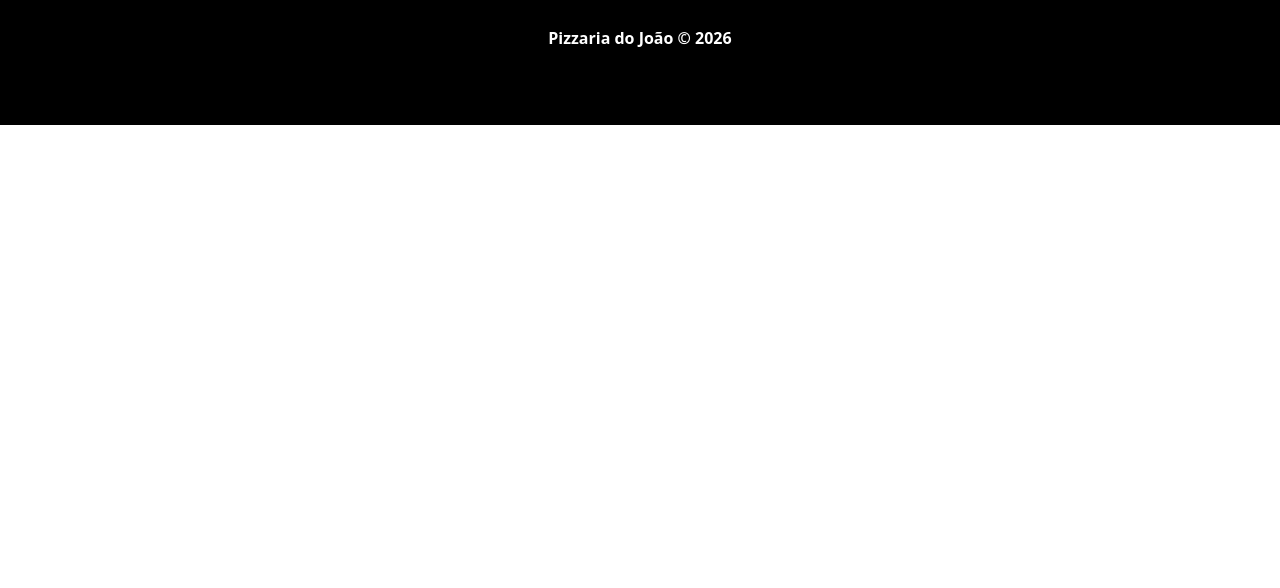
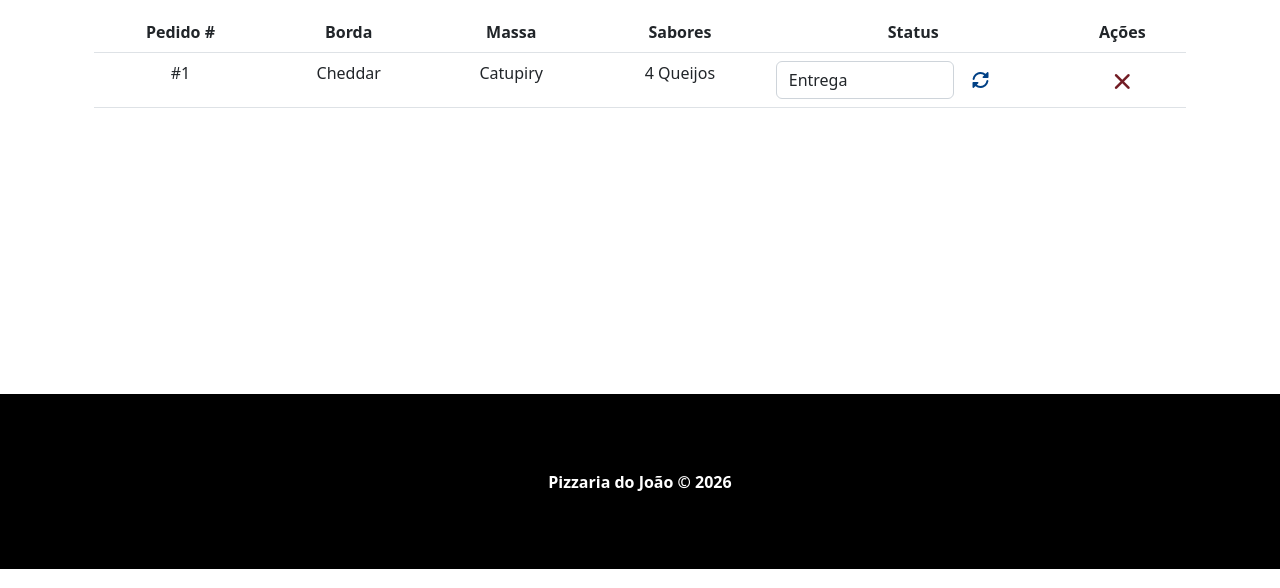
Before and after one commit to Lorrayne-Araujo/pizzaria_joaozinho, a website: page html/dashboard.html in a window 1280 px wide. Shown: the part 212-800 px from the top of the page. Drawn offline with nearby package versions, Linux system fonts and the light colour scheme.

Commit message:
Ajustes do Front End da tela de dashboard

```diff
--- a/css/style.css
+++ b/css/style.css
@@ -91,6 +91,42 @@ html, body {
     border: 2px solid #fa1c32;
 }
 
+/* DASHBOARD */
+.delete-btn, .update-btn {
+    border: none;
+    background-color: transparent;
+}
+
+.delete-btn {
+    padding-top: 10px;
+}
+
+.delete-btn i {
+    color: #721c24;
+    font-size: 20px;
+}
+
+.update-btn {
+    margin-left: 10px;
+}
+
+.update-btn i {
+    color: #004085;
+}
+
+.update-form {
+    display: flex;
+    flex-direction: row;
+}
+
+.status-input {
+    width: 65%;
+}
+
+.table ul {
+    text-align: left;
+}
+
 /* FOOTER */
 footer {
     position: relative;
--- a/html/dashboard.html
+++ b/html/dashboard.html
@@ -13,7 +13,58 @@
 </head>
 <body>
     <div id="header"></div>
-    <h1>Dashboard</h1>
+    <div id="main-container">
+        <div class="container">
+            <div class="row">
+                <div class="col-md-12">
+                    <h2>Gerenciar pedidos:</h2>
+                </div>
+                <div class="col-md-12 table-container">
+                    <table class="table">
+                        <thead>
+                            <tr>
+                                <th scope="col"><span>Pedido</span> #</th>
+                                <th scope="col">Borda</th>
+                                <th scope="col">Massa</th>
+                                <th scope="col">Sabores</th>
+                                <th scope="col">Status</th>
+                                <th scope="col">Ações</th>
+                            </tr>
+                        </thead>
+                        <tbody>
+                            <tr>
+                                <td>#1</td>
+                                <td>Cheddar</td>
+                                <td>Catupiry</td>
+                                <td>4 Queijos</td>
+                                <td>
+                                    <form action="process/order.js"  class="form-group update-form" method="post">
+                                        <input type="hidden" name="type" value="update">
+                                        <input type="hidden" name="id" value="1">
+                                        <select name="status" class="form-control status-input">
+                                            <option value="">Entrega</option>
+                                        </select>
+                                        <button type="submit" class="update-btn">
+                                            <i class="fas fa-sync-alt"></i>
+                                        </button>
+                                    </form>
+                                </td>
+                                <td>
+                                    <form action="process/orders.js" method="post">
+                                        <input type="hidden" name="type" value="delete">
+                                        <input type="hidden" name="id" value="1">
+                                        <button type="submit" class="delete-btn">
+                                            <i class="fas fa-times"></i>
+                                        </button>
+                                    </form>
+                                </td>
+                            </tr>
+                        </tbody>
+                    </table>
+                </div>
+            </div>
+        </div>
+    </div>
 
         <script>
         fetch('../templates/header.html')
```
Also changed, not shown: process/order.js (added), process/orders.js (added).
